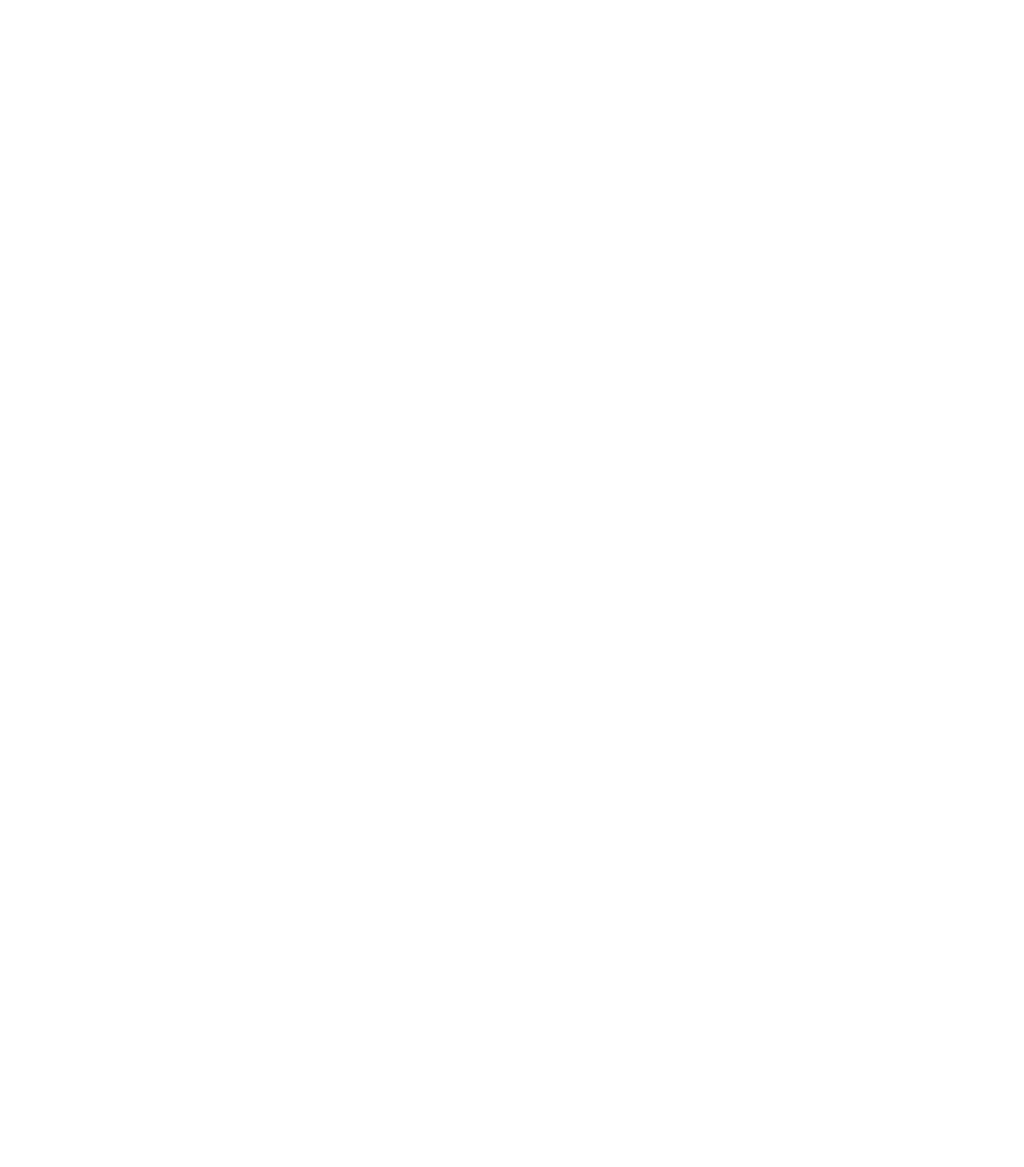
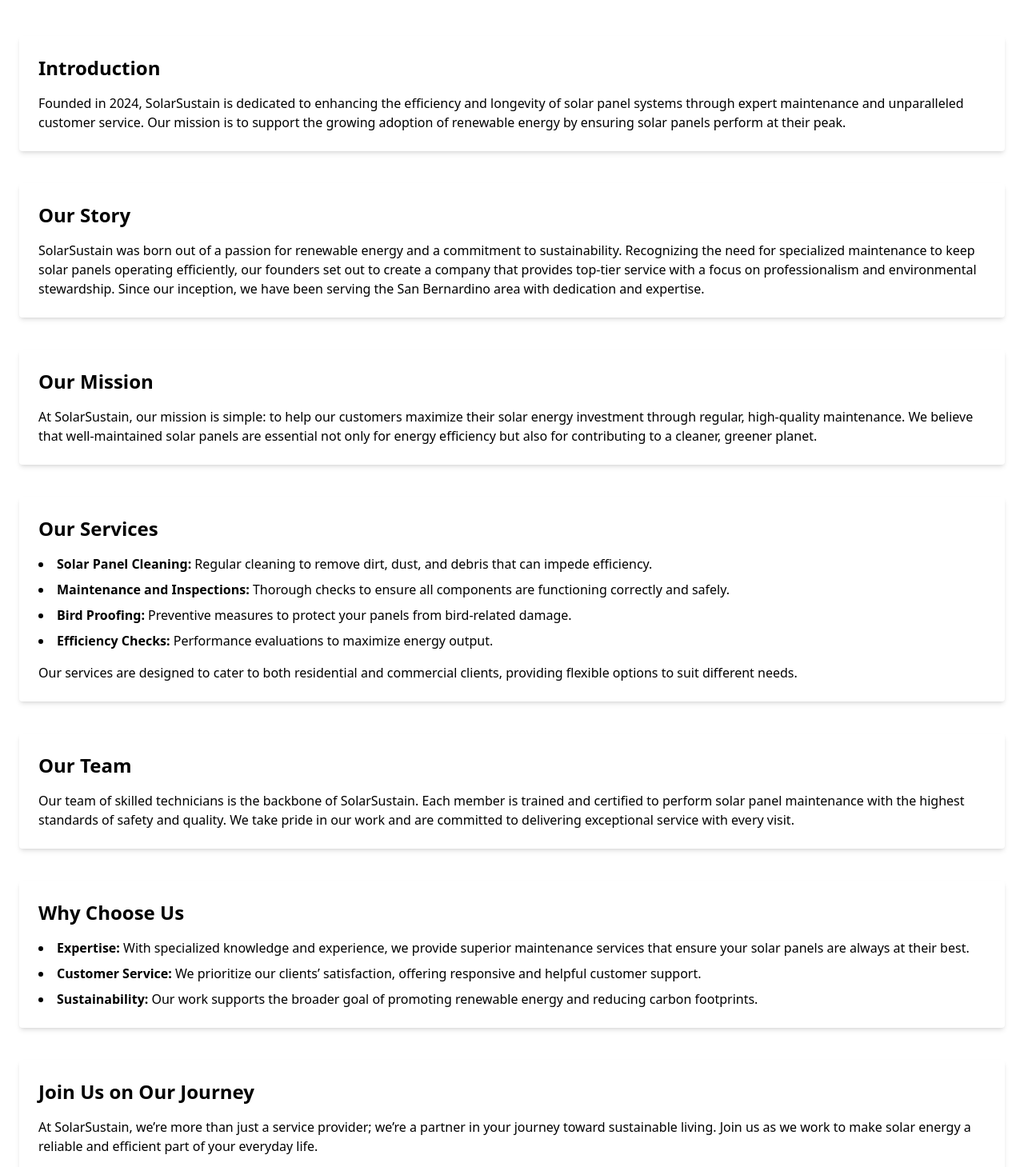
Before and after one commit to gerardojgarcia/solar_sustain_2, a Nuxt app: page /about in a window 1280 px wide. Before the commit this address had no page. Shown: the part 731-2190 px from the top of the page at 80% size. Before the commit the page ends 800 px from the top, so only its background shows below. Built offline with nearby package versions, Linux system fonts and the light colour scheme.

Commit message:
added about page and copy

```diff
--- /dev/null
+++ b/pages/about.vue
@@ -0,0 +1,127 @@
+<script setup></script>
+<template>
+  <div>
+    <TheHeader />
+    <AppSubpageHero title="About Us" />
+    <!-- Container for the whole page -->
+    <div class="max-w-7xl mx-auto p-6 space-y-10">
+      <!-- Heading -->
+      <header class="text-center">
+        <h1 class="text-4xl font-bold">About SolarSustain</h1>
+      </header>
+
+      <!-- Introduction -->
+      <section class="bg-white p-6 rounded shadow-md">
+        <h2 class="text-2xl font-semibold mb-4">Introduction</h2>
+        <p>
+          Founded in 2024, SolarSustain is dedicated to enhancing the efficiency and
+          longevity of solar panel systems through expert maintenance and unparalleled
+          customer service. Our mission is to support the growing adoption of renewable
+          energy by ensuring solar panels perform at their peak.
+        </p>
+      </section>
+
+      <!-- Our Story -->
+      <section class="bg-white p-6 rounded shadow-md">
+        <h2 class="text-2xl font-semibold mb-4">Our Story</h2>
+        <p>
+          SolarSustain was born out of a passion for renewable energy and a commitment to
+          sustainability. Recognizing the need for specialized maintenance to keep solar
+          panels operating efficiently, our founders set out to create a company that
+          provides top-tier service with a focus on professionalism and environmental
+          stewardship. Since our inception, we have been serving the San Bernardino area
+          with dedication and expertise.
+        </p>
+      </section>
+
+      <!-- Our Mission -->
+      <section class="bg-white p-6 rounded shadow-md">
+        <h2 class="text-2xl font-semibold mb-4">Our Mission</h2>
+        <p>
+          At SolarSustain, our mission is simple: to help our customers maximize their
+          solar energy investment through regular, high-quality maintenance. We believe
+          that well-maintained solar panels are essential not only for energy efficiency
+          but also for contributing to a cleaner, greener planet.
+        </p>
+      </section>
+
+      <!-- Our Services -->
+      <section class="bg-white p-6 rounded shadow-md">
+        <h2 class="text-2xl font-semibold mb-4">Our Services</h2>
+        <ul class="list-disc list-inside space-y-2">
+          <li>
+            <strong>Solar Panel Cleaning:</strong> Regular cleaning to remove dirt, dust,
+            and debris that can impede efficiency.
+          </li>
+          <li>
+            <strong>Maintenance and Inspections:</strong> Thorough checks to ensure all
+            components are functioning correctly and safely.
+          </li>
+          <li>
+            <strong>Bird Proofing:</strong> Preventive measures to protect your panels
+            from bird-related damage.
+          </li>
+          <li>
+            <strong>Efficiency Checks:</strong> Performance evaluations to maximize energy
+            output.
+          </li>
+        </ul>
+        <p class="mt-4">
+          Our services are designed to cater to both residential and commercial clients,
+          providing flexible options to suit different needs.
+        </p>
+      </section>
+
+      <!-- Our Team -->
+      <section class="bg-white p-6 rounded shadow-md">
+        <h2 class="text-2xl font-semibold mb-4">Our Team</h2>
+        <p>
+          Our team of skilled technicians is the backbone of SolarSustain. Each member is
+          trained and certified to perform solar panel maintenance with the highest
+          standards of safety and quality. We take pride in our work and are committed to
+          delivering exceptional service with every visit.
+        </p>
+      </section>
+
+      <!-- Why Choose Us -->
+      <section class="bg-white p-6 rounded shadow-md">
+        <h2 class="text-2xl font-semibold mb-4">Why Choose Us</h2>
+        <ul class="list-disc list-inside space-y-2">
+          <li>
+            <strong>Expertise:</strong> With specialized knowledge and experience, we
+            provide superior maintenance services that ensure your solar panels are always
+            at their best.
+          </li>
+          <li>
+            <strong>Customer Service:</strong> We prioritize our clients’ satisfaction,
+            offering responsive and helpful customer support.
+          </li>
+          <li>
+            <strong>Sustainability:</strong> Our work supports the broader goal of
+            promoting renewable energy and reducing carbon footprints.
+          </li>
+        </ul>
+      </section>
+
+      <!-- Join Us on Our Journey -->
+      <section class="bg-white p-6 rounded shadow-md">
+        <h2 class="text-2xl font-semibold mb-4">Join Us on Our Journey</h2>
+        <p>
+          At SolarSustain, we’re more than just a service provider; we’re a partner in
+          your journey toward sustainable living. Join us as we work to make solar energy
+          a reliable and efficient part of your everyday life.
+        </p>
+      </section>
+
+      <!-- Contact Us -->
+      <section class="bg-white p-6 rounded shadow-md">
+        <h2 class="text-2xl font-semibold mb-4">Contact Us</h2>
+        <p>
+          Ready to experience the SolarSustain difference? Contact us today to learn more
+          about our services or to schedule your next maintenance appointment.
+        </p>
+      </section>
+    </div>
+    <TheFooter />
+  </div>
+</template>
```
